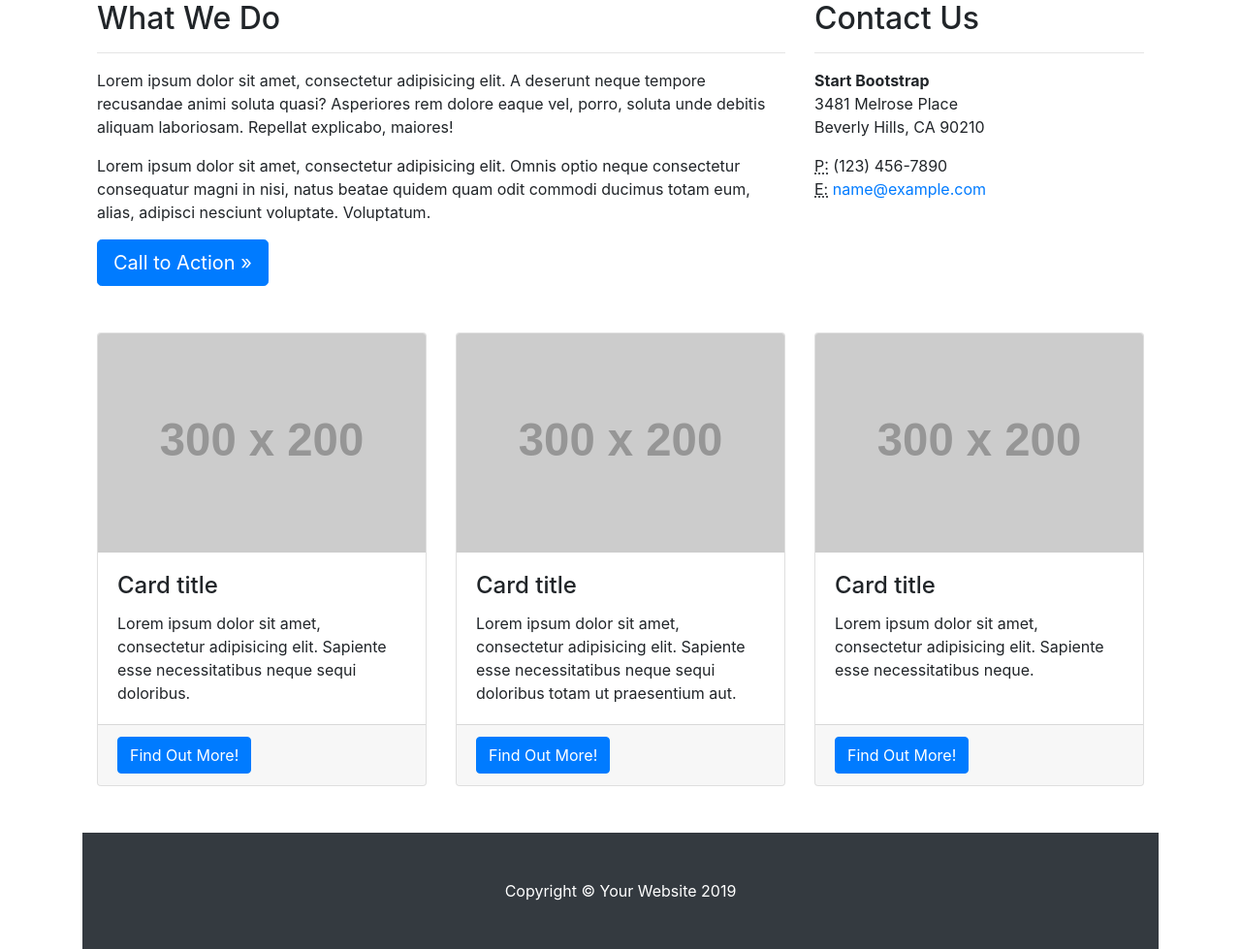
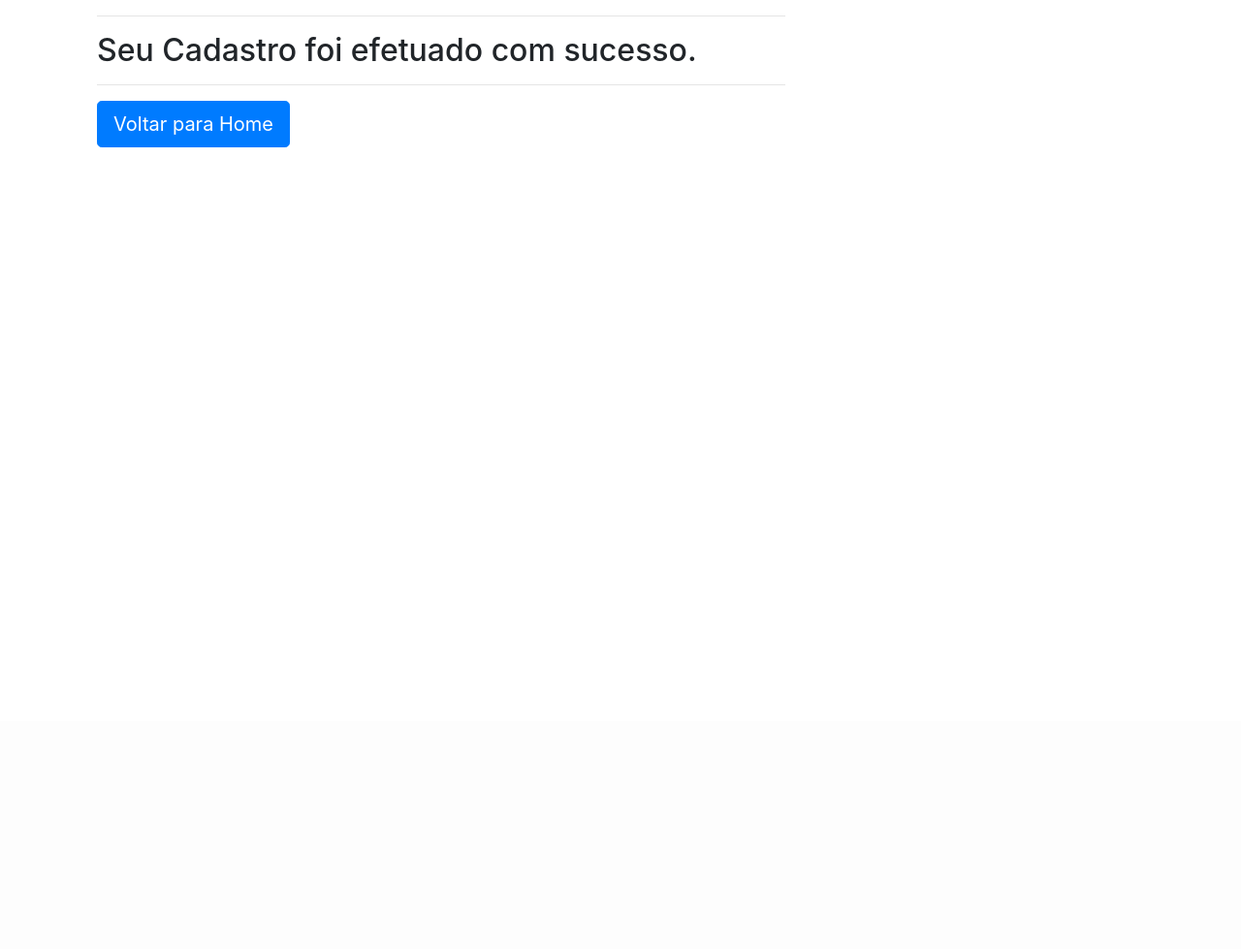
Before and after one commit to marshalmori/yoda, a Python web app: template templates/success.html in a window 1280 px wide. Shown: the part 56-1035 px from the top of the page at 97% size. After the commit the page ends 208 px from the top, so only its background shows below. Run offline with Jinja, Linux system fonts and the light colour scheme; the template is opened without the code that fills it, so the values that code supplies are empty; grey boxes labelled with a size stand in for pictures from a placeholder-image service; some libraries are stand-ins or nearby versions.

Commit message:
Criaçao da pagina de sucesso.

```diff
--- a/aluno/form.py
+++ b/aluno/form.py
@@ -1,8 +1,8 @@
-from flask_wtf import Form
+from flask_wtf import FlaskForm
 from wtforms import validators, StringField, PasswordField
 from wtforms.fields.html5 import EmailField
 
-class RegisterForm(Form):
+class RegisterForm(FlaskForm):
     fullname = StringField('Nome Completo', [validators.Required()])
     email = EmailField('Email', [validators.Required()])
     username = StringField('Nome de usuário', [validators.Required(), validators.Length(min=4, max=25)])
--- a/aluno/views.py
+++ b/aluno/views.py
@@ -2,9 +2,9 @@ from yoda import app
 from flask import render_template, redirect, url_for
 from aluno.form import RegisterForm
 
-@app.route('/login')
-def login():
-    return 'Olá Aluno'
+# @app.route('/login')
+# def login():
+#     return 'Olá Aluno'
 
 
 @app.route('/register', methods=('GET', 'POST'))
--- a/templates/success.html
+++ b/templates/success.html
@@ -1,6 +1,6 @@
 {% extends "base.html" %}
 
-{% block title %}Página Inicial{% endblock %}
+{% block title %}Sucesso{% endblock %}
 
 {% block content %}
 
@@ -13,82 +13,17 @@
 
     <div class="row">
       <div class="col-md-8 mb-5">
-        <h2>What We Do</h2>
+          <hr>
+        <h2>Seu Cadastro foi efetuado com sucesso.</h2>
         <hr>
-        <p>Lorem ipsum dolor sit amet, consectetur adipisicing elit. A deserunt neque tempore recusandae animi soluta quasi? Asperiores rem dolore eaque vel, porro, soluta unde debitis aliquam laboriosam. Repellat explicabo, maiores!</p>
-        <p>Lorem ipsum dolor sit amet, consectetur adipisicing elit. Omnis optio neque consectetur consequatur magni in nisi, natus beatae quidem quam odit commodi ducimus totam eum, alias, adipisci nesciunt voluptate. Voluptatum.</p>
-        <a class="btn btn-primary btn-lg" href="#">Call to Action &raquo;</a>
+        <a class="btn btn-primary btn-lg" href="{{ url_for('index') }}">Voltar para Home</a>
       </div>
-      <div class="col-md-4 mb-5">
-        <h2>Contact Us</h2>
-        <hr>
-        <address>
-          <strong>Start Bootstrap</strong>
-          <br>3481 Melrose Place
-          <br>Beverly Hills, CA 90210
-          <br>
-        </address>
-        <address>
-          <abbr title="Phone">P:</abbr>
-          (123) 456-7890
-          <br>
-          <abbr title="Email">E:</abbr>
-          <a href="mailto:#">name@example.com</a>
-        </address>
-      </div>
+
     </div>
-    <!-- /.row -->
-
-    <div class="row">
-      <div class="col-md-4 mb-5">
-        <div class="card h-100">
-          <img class="card-img-top" src="http://placehold.it/300x200" alt="">
-          <div class="card-body">
-            <h4 class="card-title">Card title</h4>
-            <p class="card-text">Lorem ipsum dolor sit amet, consectetur adipisicing elit. Sapiente esse necessitatibus neque sequi doloribus.</p>
-          </div>
-          <div class="card-footer">
-            <a href="#" class="btn btn-primary">Find Out More!</a>
-          </div>
-        </div>
-      </div>
-      <div class="col-md-4 mb-5">
-        <div class="card h-100">
-          <img class="card-img-top" src="http://placehold.it/300x200" alt="">
-          <div class="card-body">
-            <h4 class="card-title">Card title</h4>
-            <p class="card-text">Lorem ipsum dolor sit amet, consectetur adipisicing elit. Sapiente esse necessitatibus neque sequi doloribus totam ut praesentium aut.</p>
-          </div>
-          <div class="card-footer">
-            <a href="#" class="btn btn-primary">Find Out More!</a>
-          </div>
-        </div>
-      </div>
-      <div class="col-md-4 mb-5">
-        <div class="card h-100">
-          <img class="card-img-top" src="http://placehold.it/300x200" alt="">
-          <div class="card-body">
-            <h4 class="card-title">Card title</h4>
-            <p class="card-text">Lorem ipsum dolor sit amet, consectetur adipisicing elit. Sapiente esse necessitatibus neque.</p>
-          </div>
-          <div class="card-footer">
-            <a href="#" class="btn btn-primary">Find Out More!</a>
-          </div>
-        </div>
-      </div>
-    </div>
-    <!-- /.row -->
 
   </div>
-  <!-- /.container -->
 
-  <!-- Footer -->
-  <footer class="py-5 bg-dark">
-    <div class="container">
-      <p class="m-0 text-center text-white">Copyright &copy; Your Website 2019</p>
-    </div>
-    <!-- /.container -->
-  </footer>
+
 
 </body>
 {% endblock %}
```
Also changed, not shown: templates/aluno/register.html (+21 -1 lines).
